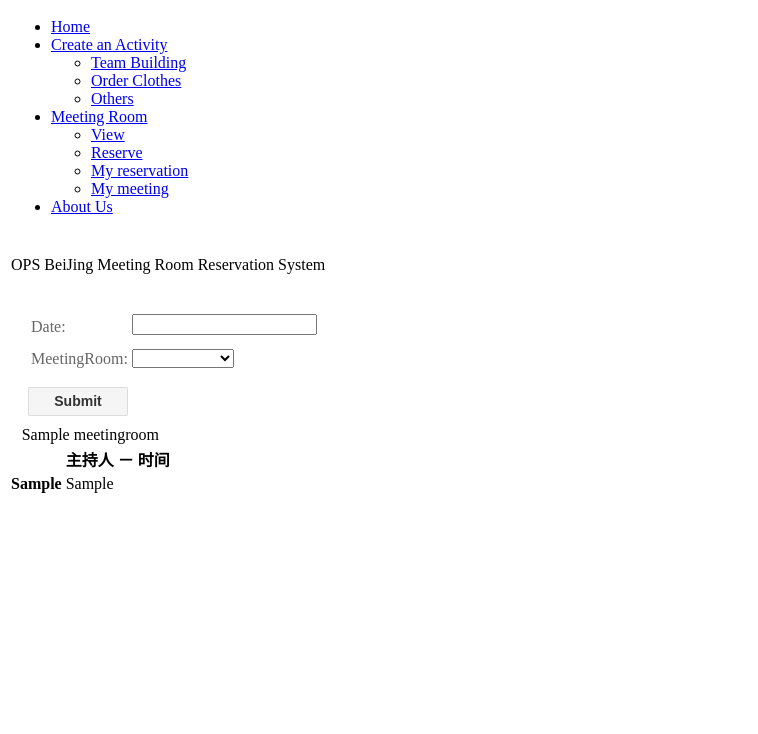
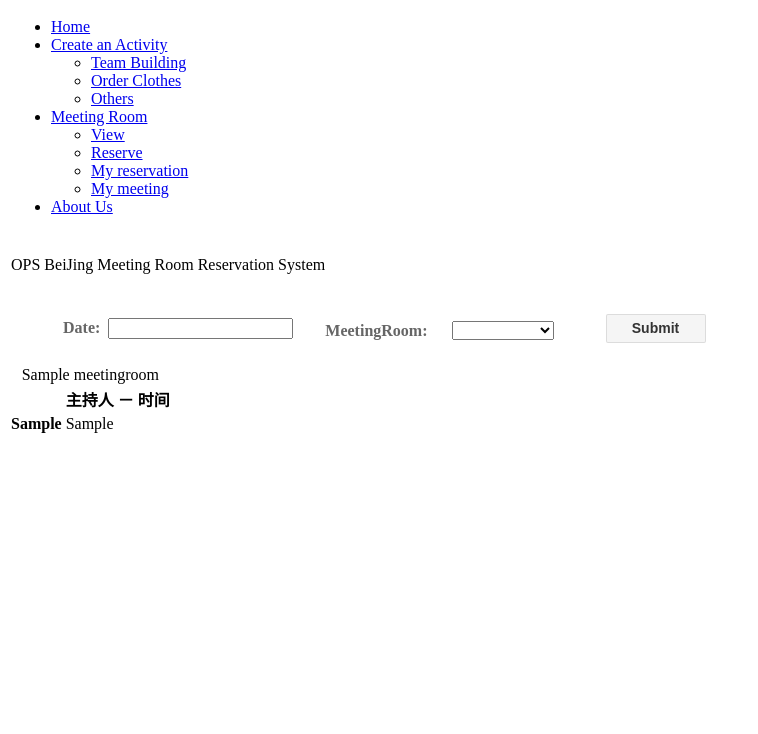
Before and after one commit to whsalex/Django-snoek, a Django app: template templates/meeting/showdiagram.html in a window 1280 px wide. Shown: the part 33-767 px from the top of the page, without its empty margins (0-758 px from the left). Run offline with Django 3.2, Linux system fonts and the light colour scheme; the template is opened without the code that fills it: most values are stand-ins (such as "Sample title", 1, 10 or a date in 2020).

Commit message:
Update showdiagram UI: three lines to one line; "td" to "th".

```diff
--- a/templates/meeting/showdiagram.html
+++ b/templates/meeting/showdiagram.html
@@ -32,23 +32,20 @@ function isDate(str)
 </script>
 <link rel="stylesheet" type="text/css" href="http://localhost/css/create_activity.css" />
 <form action="/meetingroom/showstatus/" class="ctavt" method="get" name="dayroom">
-<table>
+<table class="ctavt">
   <tr>
-	<td>Date:</td>
-	<td><input type="text" name="date" onblur="isDate(this.value)"></td>
-  </tr>
-  <tr>
-	<td>MeetingRoom:</td>
-	<td><select name="roomno">
+	<th>&nbsp;&nbsp;&nbsp;&nbsp;&nbsp;&nbsp;&nbsp;&nbsp;Date:&nbsp;&nbsp;<input type="text" name="date" onblur="isDate(this.value)"></th>
+	<th>&nbsp;&nbsp;&nbsp;&nbsp;&nbsp;&nbsp;&nbsp;MeetingRoom:</th>
+	<td>&nbsp;&nbsp;&nbsp;&nbsp;&nbsp;<select name="roomno" id="roomno">
           <option value="" selected>
             {% for room in settings.ROOMNO %}
           <option value="{{ room }}" > {{ room }}
             {% endfor %}
 	    </select>
     </td>
+	<td>&nbsp;&nbsp;&nbsp;&nbsp;&nbsp;&nbsp;&nbsp;<input class="button" type="submit" value="Submit"></td>
   </tr>
 </table>
-<input class="button" type="submit" value="Submit">
 </form>
 
 {% for dia in diagrams %}
```
